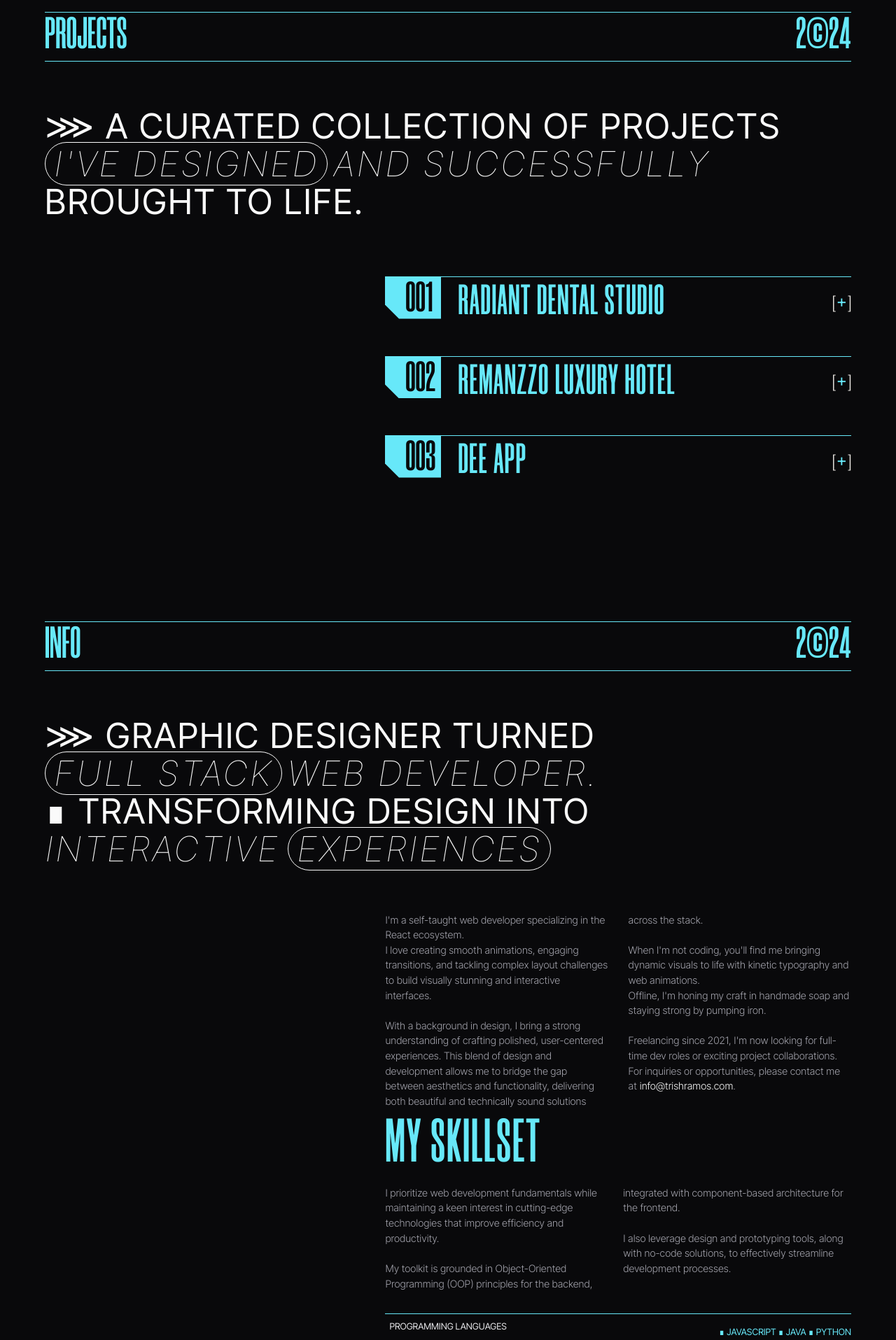
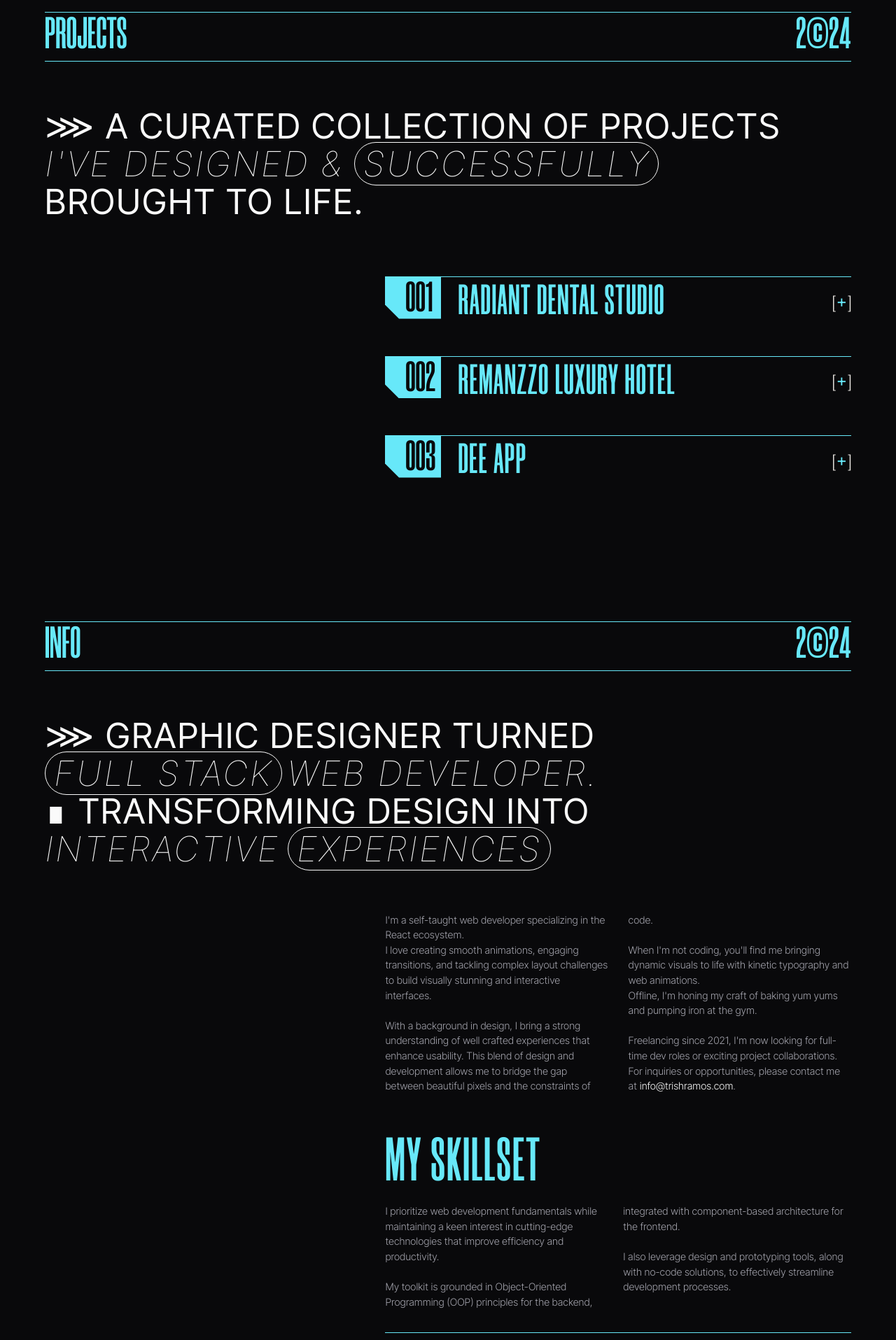
Before and after one commit to sandyFit/folio-2024, a React (Vite) app: page / in a window 1280 px wide. Shown: the part 951-2866 px from the top of the page at 70% size. Built offline with nearby package versions, Linux system fonts and the light colour scheme; a web font is replaced by a local one.

Commit message:
feat(client): Added Footer to the landing page

```diff
--- a/src/components/ui/Socials.jsx
+++ b/src/components/ui/Socials.jsx
@@ -17,7 +17,7 @@ const SocialLink = ({ name, url }) => {
                     <span
                         key={index}
                         className={`duration-700 [transition-delay:${index * 0.02}s]
-                        group-hover:[transform:rotateY(360deg)] group-hover:text-[var(--secondary)]`}
+                            group-hover:[transform:rotateY(360deg)] group-hover:text-[var(--secondary)]`}
                     >
                         {char}
                     </span>
--- a/src/pages/About.jsx
+++ b/src/pages/About.jsx
@@ -75,16 +75,14 @@ const About = () => {
                             I love creating smooth animations, engaging transitions, and tackling complex
                             layout challenges to build visually stunning and interactive interfaces.
                             <br /><br />
-                            With a background in design, I bring a strong understanding of crafting polished,
-                            user-centered experiences. This blend of design and development allows me to bridge
-                            the gap between aesthetics and functionality, delivering both beautiful and technically
-                            sound solutions across the stack.
-
+                            With a background in design, I bring a strong understanding of well crafted
+                            experiences that enhance usability. This blend of design and development allows me to bridge
+                            the gap between beautiful pixels and the constraints of code.
                             <br /><br />
                             When I'm not coding, you'll find me bringing dynamic visuals to life with kinetic
                             typography and web animations.
                             <br />
-                            Offline, I'm honing my craft in handmade soap and staying strong by pumping iron.
+                            Offline, I'm honing my craft of baking yum yums and pumping iron at the gym.
                             <br /><br />
                             Freelancing since 2021, I'm now looking for full-time dev roles or exciting project
                             collaborations.
@@ -96,7 +94,7 @@ const About = () => {
                         </p>
                     </article>
 
-                    <div className="flex justify-start w-full h-[8%] py-4">
+                    <div className="flex justify-start w-full h-[8%] py-4 pt-16">
                         <h3 className='title-h4 text-[var(--secondary)] tracking-widest uppercase'>
                             My Skillset
                         </h3>
--- a/src/pages/Projects.jsx
+++ b/src/pages/Projects.jsx
@@ -49,13 +49,14 @@ const Projects = () => {
                 <header className="w-full flex justify-start relative mt-0 lg:mt-12">
                     <h2 className='title-h2 relative hidden lg-lg:block'>
 
-                        ⋙ A curated collection of projects <br/>
-                        <span className="title-h2-thin border-[1px] border-zinc-50 px-3 rounded-full mr-2">
-                            I've designed
+                        ⋙ A curated collection of projects <br />
+                        <span className="title-h2-thin ">
+                            I've designed &
                         </span>
-                        <span className="title-h2-thin ">
-                            and successfully
+                        <span className="title-h2-thin border-[1px] border-zinc-50 px-3 rounded-full ml-4">
+                            successfully
                         </span><br/>
+
                         <span className="title-h2">brought to life.</span>
                     </h2>
 
```
